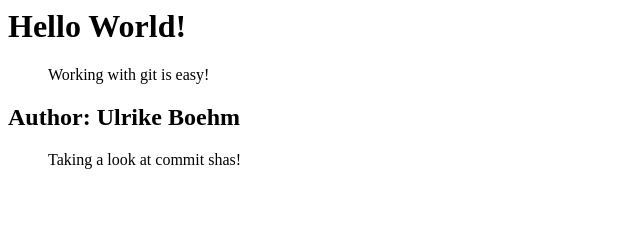
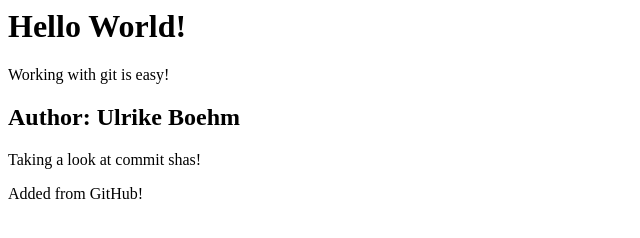
Before and after one commit to UlrikeBoehm/GitGithubMasterclass, a plain HTML site: page index.html in a window 1280 px wide. Shown: the whole page, without its empty margins (0-640 px from the left). Drawn offline with Linux system fonts and the light colour scheme.

Commit message:
Update index.html
Add some code from GitHub

```diff
--- a/index.html
+++ b/index.html
@@ -1,11 +1,15 @@
 <h1>Hello World!</h1>
 
-<dir>
+<div>
     <p>Working with git is easy!</p>
-</dir>
+</div>
 
 <h2>Author: Ulrike Boehm</h2>
 
-<dir>
+<div>
     <p>Taking a look at commit shas!</p>
-</dir>
+</div>
+
+<div>
+    <p>Added from GitHub!</p>
+</div>
```
